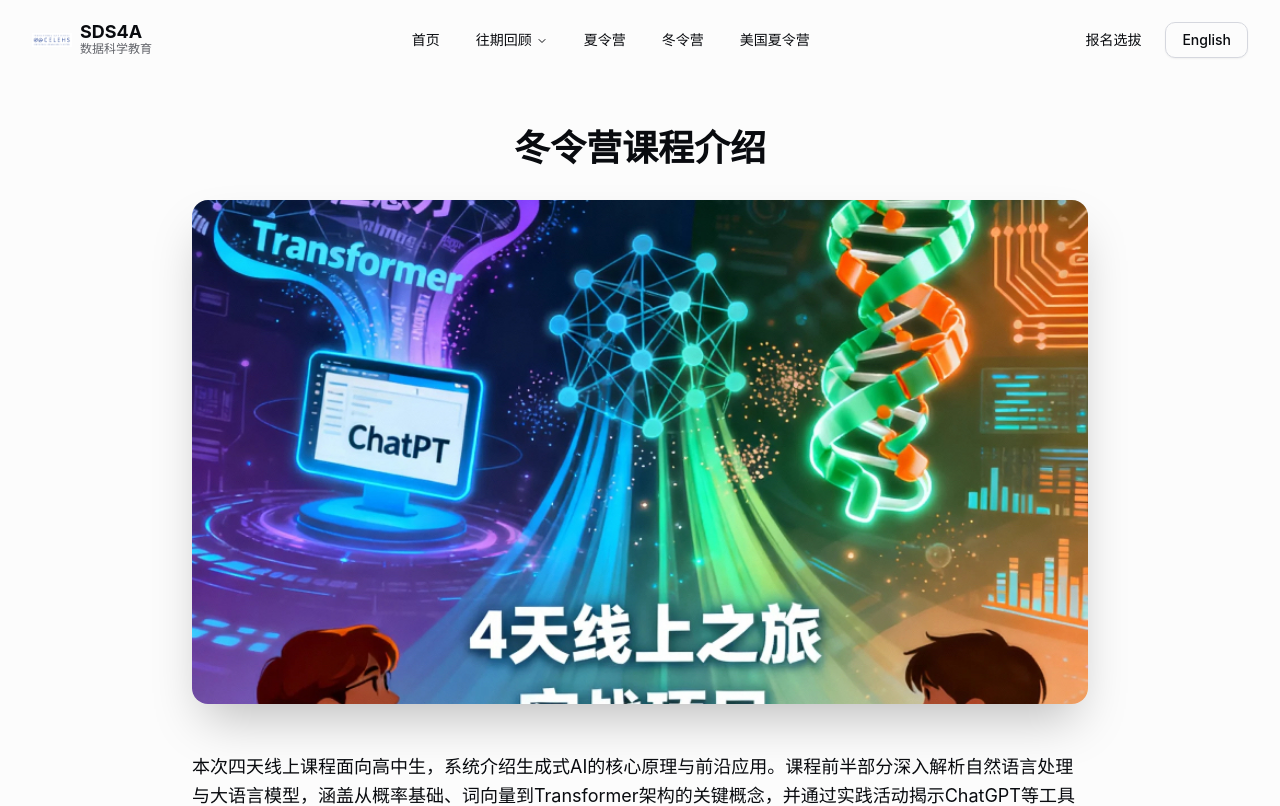
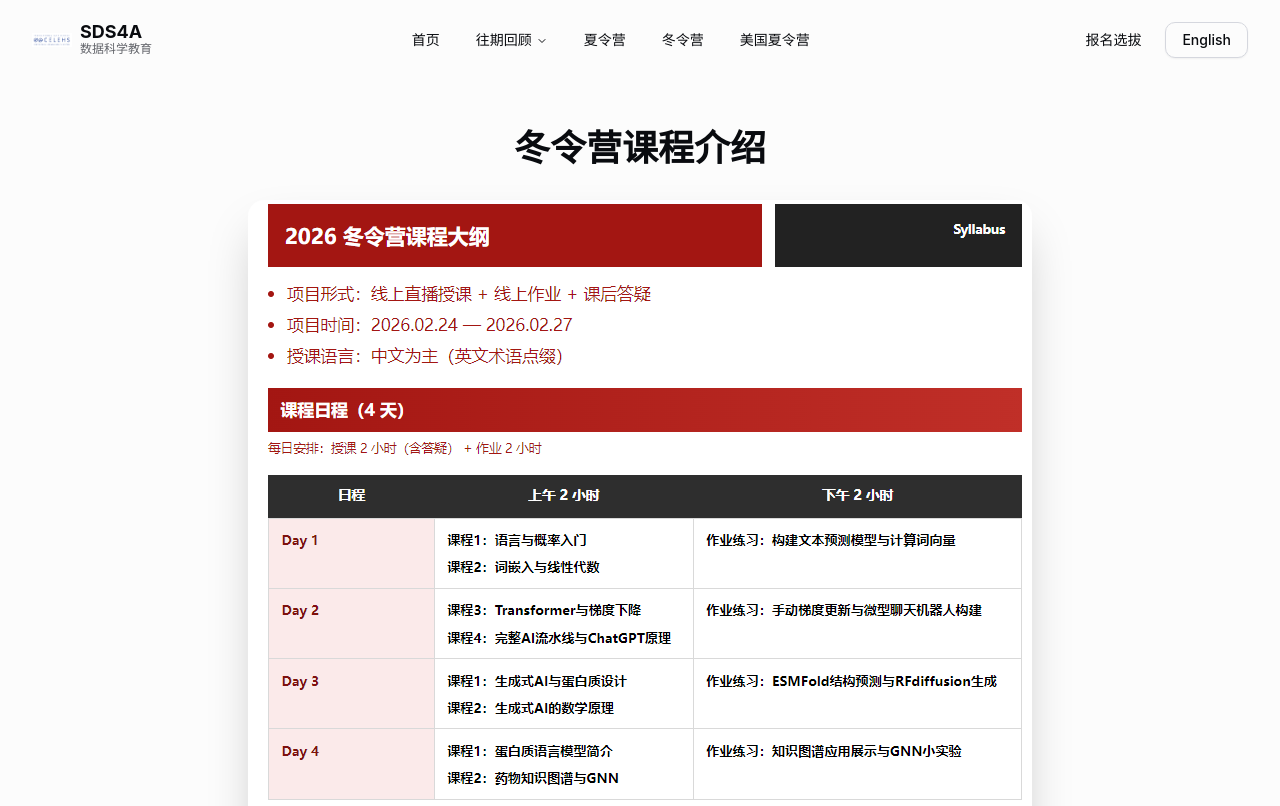
Before and after one commit to geralt-ji/summer_winter_camp, a Next.js app: page /winter-camp in a window 1280 px wide. Shown: the top 806 px of the page. Built offline with nearby package versions, Linux system fonts and the light colour scheme.

Commit message:
Winter camp pictures update

```diff
--- a/app/winter-camp/page.tsx
+++ b/app/winter-camp/page.tsx
@@ -17,12 +17,11 @@ export default function WinterCampPage() {
             {t('winterCampPage.title')}
           </h1>
 
-          <div className="aspect-video relative rounded-xl overflow-hidden shadow-2xl mb-12">
-            <Image
+          <div className="flex justify-center mb-12">
+            <img
               src="/assets/winter-images/webwxgetmsgimg.jpg"
               alt="Winter Camp"
-              fill
-              className="object-cover"
+              className="max-w-full h-auto rounded-xl shadow-2xl"
             />
           </div>
 
```
Also changed, not shown: public/assets/winter-images/1-webwxgetmsgimg.jpg (added), public/assets/winter-images/webwxgetmsgimg.jpg.
